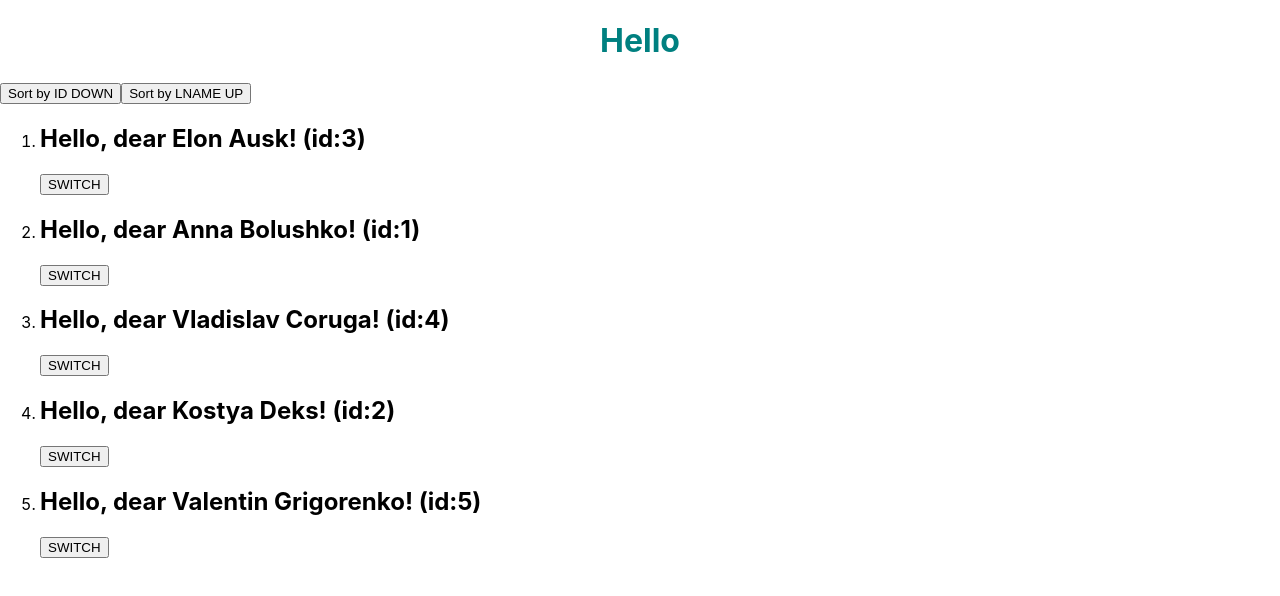
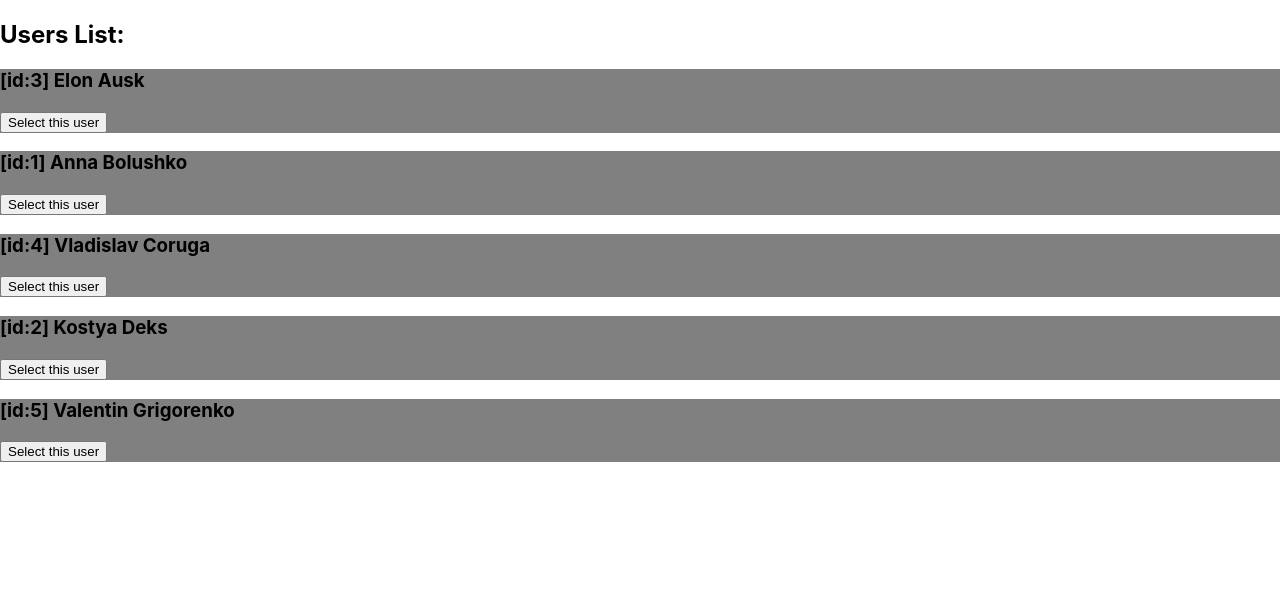
Before and after one commit to monctpik/fd-react-26-07, a React (Create React App) app: page / in a window 1280 px wide. Shown: the top 596 px of the page. Built offline with nearby package versions, Linux system fonts and the light colour scheme.

Commit message:
add setIsSelected from parents

```diff
--- a/src/App.js
+++ b/src/App.js
@@ -1,15 +1,14 @@
 import "./App.css";
-import Ciao from "./components/Ciao";
-import CiaoSection from "./components/CiaoSection";
-import MyLink from "./components/MyLink";
-import { Component } from "react";
+import UserList from "./components/UsersList";
+// import CiaoSection from "./components/CiaoDashbord/CiaoSection";
 
 // const user = {};
 
 const App = () => {
   return (
     <>
-      <CiaoSection />
+      {/* <CiaoSection /> */}
+      <UserList />
     </>
   );
 };
--- a/src/components/CiaoList/index.js
+++ b/src/components/CiaoDashbord/CiaoList/index.js
@@ -1,14 +1,16 @@
 import React from "react";
-import Ciao from "../Ciao/index";
+import Ciao from '../../CiaoDashbord/Ciao/index';
+
 
 const CiaoList = (props) => {
+  const { users } = props;
   const mapUsers = (user) => (
     <li key={user.id}>
       <Ciao fname={user.fName} sname={user.lName} id={user.id} />
     </li>
   );
 
-  const { users } = props;
+
   return (
     <>
       <ol>{users.map(mapUsers)}</ol>
--- a/src/components/CiaoSection/index.js
+++ b/src/components/CiaoDashbord/CiaoSection/index.js
@@ -1,8 +1,10 @@
 import React, { Component } from "react";
 // import CiaoList from "./index";
 // import Ciao from "../Ciao/index";
-import CiaoList from "../CiaoList/index";
-import CiaoHeading from "../CiaoHeading/index";
+import CiaoHeading from '../../CiaoDashbord/CiaoHeading/index';
+import CiaoList from '../../CiaoDashbord/CiaoList/index';
+
+
 
 class CiaoSection extends Component {
   constructor(props) {
--- /dev/null
+++ b/src/components/UserCard/index.js
@@ -0,0 +1,28 @@
+import React, { Component } from "react";
+
+class UserCard extends Component {
+  // handlerSelectUser = () => {
+  //   const { setIsSelected } = this.props;
+  //   setIsSelected();
+  // };
+  render() {
+    const {
+      user: { id, fName, lName, isSelected },
+      setIsSelected,
+    } = this.props;
+    const styles = { backgroundColor: isSelected ? "green" : "grey" };
+    const handlerBtn = () => setIsSelected(id)
+    return (
+      <article style={styles}>
+        <h3>
+          [id:{id}] {fName} {lName}
+        </h3>
+        <button onClick={handlerBtn}>
+          Select this user
+        </button>
+      </article>
+    );
+  }
+}
+
+export default UserCard;
--- /dev/null
+++ b/src/components/UsersList/index.js
@@ -0,0 +1,40 @@
+import React, { Component } from "react";
+import UserCard from "../UserCard";
+const usersDB = [
+  { id: 3, fName: "Elon", lName: "Ausk" },
+  { id: 1, fName: "Anna", lName: "Bolushko" },
+  { id: 4, fName: "Vladislav", lName: "Coruga" },
+  { id: 2, fName: "Kostya", lName: "Deks" },
+  { id: 5, fName: "Valentin", lName: "Grigorenko" },
+];
+
+class UserList extends Component {
+  constructor(props) {
+    super(props);
+    this.state = {
+      users: usersDB.map((user) => ({ ...user, isSelected: false })),
+    };
+  }
+  setIsSelected = (id) => {
+    const {users} = this.state
+    const newUsers = users.map((user)=>({
+      ...user,
+      isSelected: user.id === id ? !user.isSelected : user.isSelected
+    }))
+    this.setState({
+      users: newUsers
+    })
+  };
+  showUser = (user) => <UserCard key={user.id} user={user} setIsSelected = {this.setIsSelected} />;
+  render() {
+    const { users } = this.state;
+    return (
+      <section>
+        <h2>Users List:</h2>
+        {users.map(this.showUser)}
+      </section>
+    );
+  }
+}
+
+export default UserList;
```
Also changed, not shown: src/components/CiaoDashbord/Ciao/index.js (renamed from src/components/Ciao/index.js), src/components/CiaoDashbord/CiaoHeading/index.js (renamed from src/components/CiaoHeading/index.js), src/components/CiaoDashbord/CiaoSortedList/index.js (renamed from src/components/CiaoSortedList/index.js), src/components/CiaoDashbord/MyLink/index.js (renamed from src/components/MyLink/index.js).
